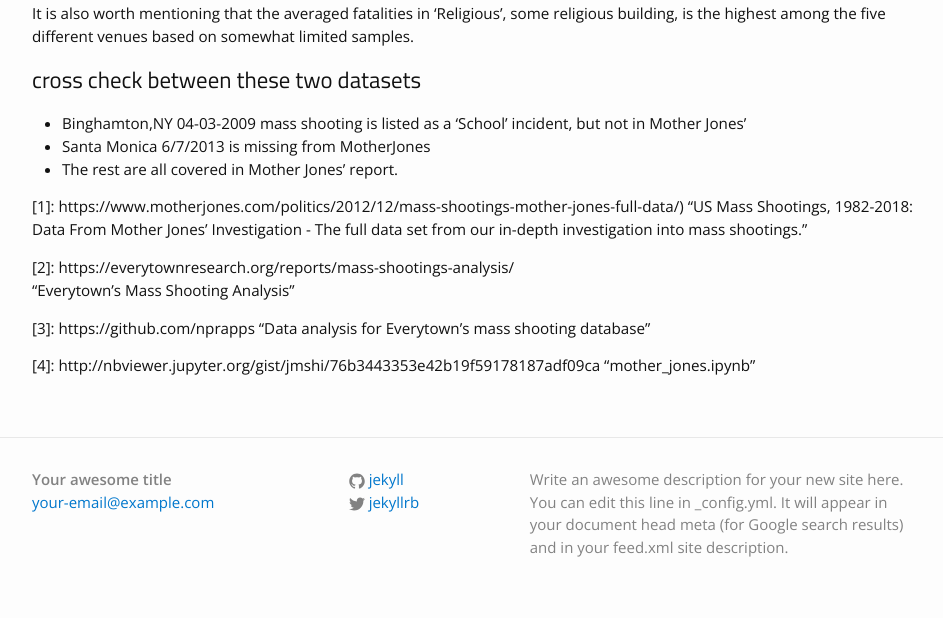
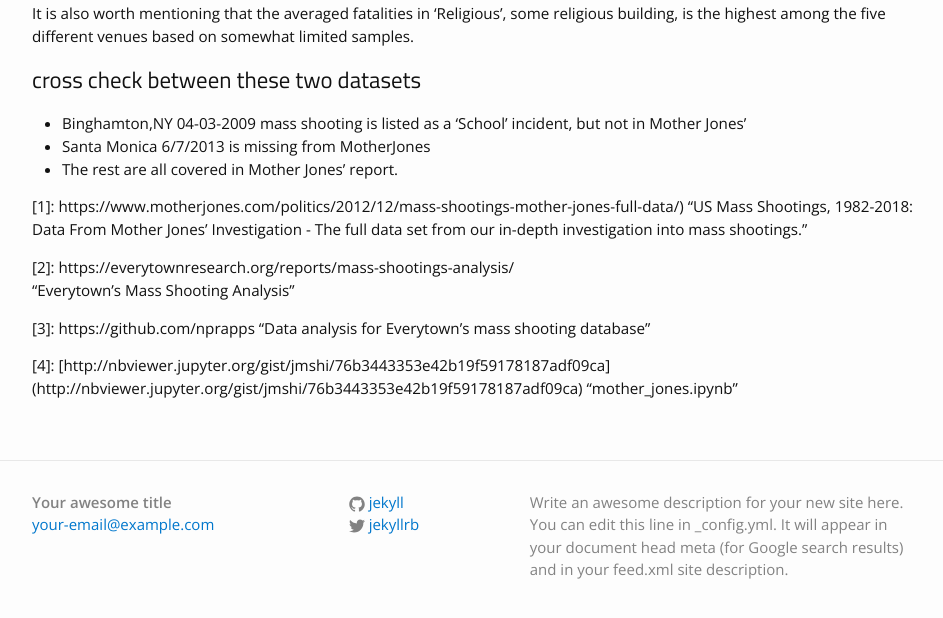
Before and after one commit to jmshi/jmshi.github.io, a Jekyll site: the page built from _posts/2018-02-21-school-mass-shootings.md, in a window 1280 px wide and 900 px high, scrolled down 1914 px, cut to the strip 259-877 px from the top of the window. Shown: the whole strip, without its empty margins (163-1106 px from the left). Built offline with Jekyll 4.4.1, drawn with Linux system fonts in a browser that asks for light colours.

Commit message:
fix reference

```diff
--- a/_posts/2018-02-21-school-mass-shootings.md
+++ b/_posts/2018-02-21-school-mass-shootings.md
@@ -11,7 +11,7 @@
 
 ### 17 people were killed in the recent high school mass shooting in Parkland, Florida. 27 people were killed in Sandy Hook Elementary massacre in 2012. 32 people were killed in Virginia Tech in 2007. Are you wondering if a school is more vulnerable to such an attack than other places? Does the vulnerability make them potential targets for the murderers?
 
-In order to answer these questions, I started to look into existing data which covers recent and historic mass shootings and surprisingly found there wasn't much data being collected. The major two I have found are Mother Jones' investigation [1](#1) which covered 1982-2018 and focus mostly on shootings that occurred in public space, and Everytown's analysis[2](#2)[3](#3) based on FBI report and CDC firearm data from 2009-2016 with more general scope. Nonetheless, both define a mass shooting as a single attack in which four or more victims were killed. Combining these two datasets, I am able to find 16 school shootings among 166 attacks in total (a python notebook is available in [4](#4)). The average number of fatalities per attack in a school is significantly higher than other places:
+In order to answer these questions, I started to look into existing data which covers recent and historic mass shootings and surprisingly found there wasn't much data being collected. The major two I have found are Mother Jones' investigation [[1]](#1) which covered 1982-2018 and focus mostly on shootings that occurred in public space, and Everytown's analysis[2](#2)[3](#3) based on FBI report and CDC firearm data from 2009-2016 with more general scope. Nonetheless, both define a mass shooting as a single attack in which four or more victims were killed. Combining these two datasets, I am able to find 16 school shootings among 166 attacks in total (a python notebook is available in [4](#4)). The average number of fatalities per attack in a school is significantly higher than other places:
 
 [//]: # <iframe width="700" height="500" frameborder="0" scrolling="no" src="//plot.ly/~jmshi/8.embed"></iframe>
 
@@ -53,5 +53,6 @@
 "Data analysis for Everytown's mass shooting database"
 
 
-<a id="4"></a> [4]: http://nbviewer.jupyter.org/gist/jmshi/76b3443353e42b19f59178187adf09ca
+<a id="4"></a> [4]: [http://nbviewer.jupyter.org/gist/jmshi/76b3443353e42b19f59178187adf09ca]
+(http://nbviewer.jupyter.org/gist/jmshi/76b3443353e42b19f59178187adf09ca)
 "mother_jones.ipynb"
```
